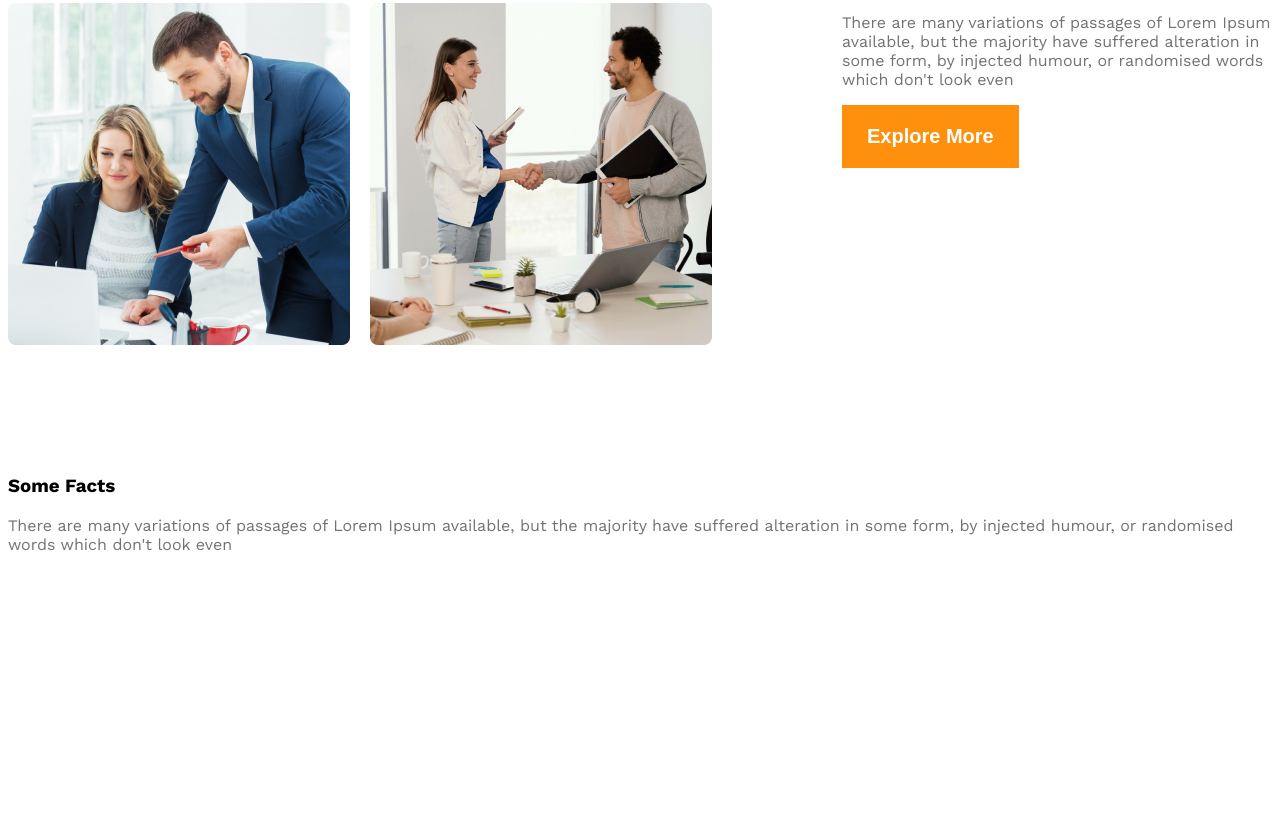
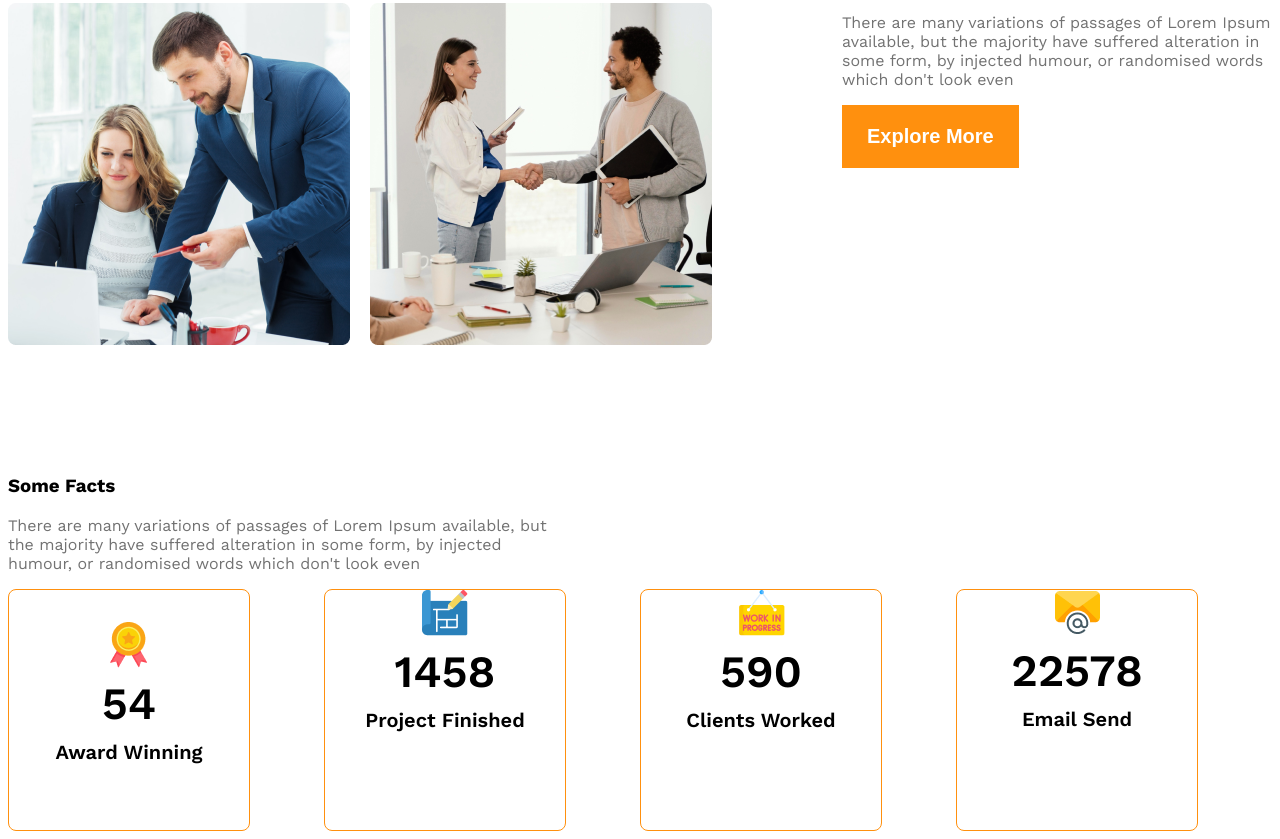
Before and after one commit to sojibHasan564/g3-architects-website, a plain HTML site: page index.html in a window 1280 px wide. Shown: the part 1673-2512 px from the top of the page. Before the commit the page ends 2408 px from the top, so only its background shows below. Drawn offline with nearby package versions, Linux system fonts and the light colour scheme.

Commit message:
added facts container and css file

```diff
--- a/index.html
+++ b/index.html
@@ -68,32 +68,41 @@
       <!-- feature will enjoy -->
       <section>
         <h3 class="section-title">Some Facts</h3>
-        <p class="text-light-gray">
+        <p class="text-light-gray fact-description">
           There are many variations of passages of Lorem Ipsum available, but
           the majority have suffered alteration in some form, by injected
           humour, or randomised words which don't look even
         </p>
         <div class="facts-container">
-          <!-- .fact*4>img+h4.fact-number+h5.fact-name -->
-          <div class="fact">
-            <img src="" alt="" />
-            <h4 class="fact-number"></h4>
-            <h5 class="fact-name"></h5>
+          <!-- .fact-card*4>img+h4.fact-number+h5.fact-name -->
+          <div class="fact-card display-flex">
+              <div>
+                <img src="images/icons/ribon.png" alt="" />
+                <h4 class="fact-number">54</h4>
+                <h5 class="fact-name">Award Winning</h5>
+              </div>
           </div>
-          <div class="fact">
-            <img src="" alt="" />
-            <h4 class="fact-number"></h4>
-            <h5 class="fact-name"></h5>
-          </div>
-          <div class="fact">
-            <img src="" alt="" />
-            <h4 class="fact-number"></h4>
-            <h5 class="fact-name"></h5>
-          </div>
-          <div class="fact">
-            <img src="" alt="" />
-            <h4 class="fact-number"></h4>
-            <h5 class="fact-name"></h5>
+            <div class="fact-card">
+              <div>
+                <img src="images/icons/projects.png" alt="" />
+                <h4 class="fact-number">1458</h4>
+                <h5 class="fact-name">Project Finished</h5>
+              </div>
+            </div>
+            <div class="fact-card">
+              <div>
+                <img src="images/icons/customers.png" alt="" />
+                <h4 class="fact-number">590</h4>
+                <h5 class="fact-name">Clients Worked</h5>
+              </div>
+            </div>
+            <div class="fact-card">
+              <div>
+                <img src="images/icons/email.png" alt="" />
+                <h4 class="fact-number">22578</h4>
+                <h5 class="fact-name">Email Send</h5>
+              </div>
+            </div>
           </div>
         </div>
       </section>
--- a/style/arc.css
+++ b/style/arc.css
@@ -97,6 +97,34 @@ banner {
 #quick-list {
   font-weight: 500;
 }
+/* some factd */
+.facts-container {
+  display: grid;
+  grid-template-columns: repeat(4, 1fr);
+}
+.fact-card {
+  border: 1px solid #ff900e;
+  width: 240px;
+  height: 240px;
+  border-radius: 8px;
+  align-items: center;
+  justify-content: center;
+  text-align: center;
+}
+.fact-number {
+  font-size: 2.8rem;
+  font-weight: 600;
+  margin-top: 5px;
+  margin-bottom: 10px;
+}
+.fact-name {
+  font-size: 1.25rem;
+  font-weight: 600;
+  margin-top: 10px;
+}
+.fact-description {
+  max-width: 540px;
+}
 
 /* responsive media quarey */
 @media screen and(max-width:576px) {
```
